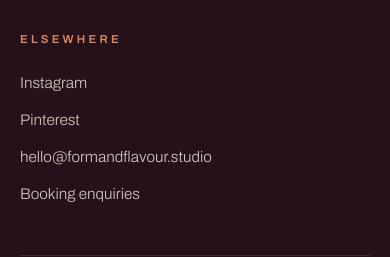
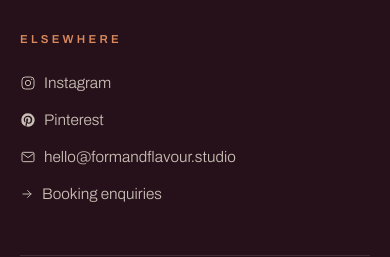
Before and after one commit to Robin239105/Form-and-Flavour, a React (Vite) app: page / in a window 390 px wide. Shown: the part 6002-6259 px from the top of the page. Built offline with nearby package versions, Linux system fonts and the light colour scheme.

Commit message:
feat: Embed icons directly into footer and mobile drawer links to improve usability

```diff
--- a/src/components.jsx
+++ b/src/components.jsx
@@ -144,9 +144,9 @@ export function Nav({ onDark }) {
           ))}
         </nav>
         <div className="drawer-foot">
-          <a href="https://instagram.com" target="_blank" rel="noreferrer">Instagram</a>
-          <a href="https://pinterest.com" target="_blank" rel="noreferrer">Pinterest</a>
-          <a href="mailto:hello@formandflavour.studio">Email</a>
+          <a href="https://instagram.com" target="_blank" rel="noreferrer" style={{ display: "inline-flex", alignItems: "center", gap: "8px" }}><IconInstagram s={16} /> Instagram</a>
+          <a href="https://pinterest.com" target="_blank" rel="noreferrer" style={{ display: "inline-flex", alignItems: "center", gap: "8px" }}><IconPinterest s={16} /> Pinterest</a>
+          <a href="mailto:hello@formandflavour.studio" style={{ display: "inline-flex", alignItems: "center", gap: "8px" }}><IconMail s={16} /> Email</a>
         </div>
       </div>
     </>
@@ -183,10 +183,10 @@ export function Footer() {
           <div>
             <span className="label col-h">Elsewhere</span>
             <div className="footer-nav">
-              <a href="https://instagram.com" target="_blank" rel="noreferrer">Instagram</a>
-              <a href="https://pinterest.com" target="_blank" rel="noreferrer">Pinterest</a>
-              <a href="mailto:hello@formandflavour.studio">hello@formandflavour.studio</a>
-              <Link to="/contact">Booking enquiries</Link>
+              <a href="https://instagram.com" target="_blank" rel="noreferrer" style={{ display: "inline-flex", alignItems: "center", gap: "8px" }}><IconInstagram s={16} /> Instagram</a>
+              <a href="https://pinterest.com" target="_blank" rel="noreferrer" style={{ display: "inline-flex", alignItems: "center", gap: "8px" }}><IconPinterest s={16} /> Pinterest</a>
+              <a href="mailto:hello@formandflavour.studio" style={{ display: "inline-flex", alignItems: "center", gap: "8px" }}><IconMail s={16} /> hello@formandflavour.studio</a>
+              <Link to="/contact" style={{ display: "inline-flex", alignItems: "center", gap: "8px" }}><Arrow s={14} /> Booking enquiries</Link>
             </div>
           </div>
         </div>
```
